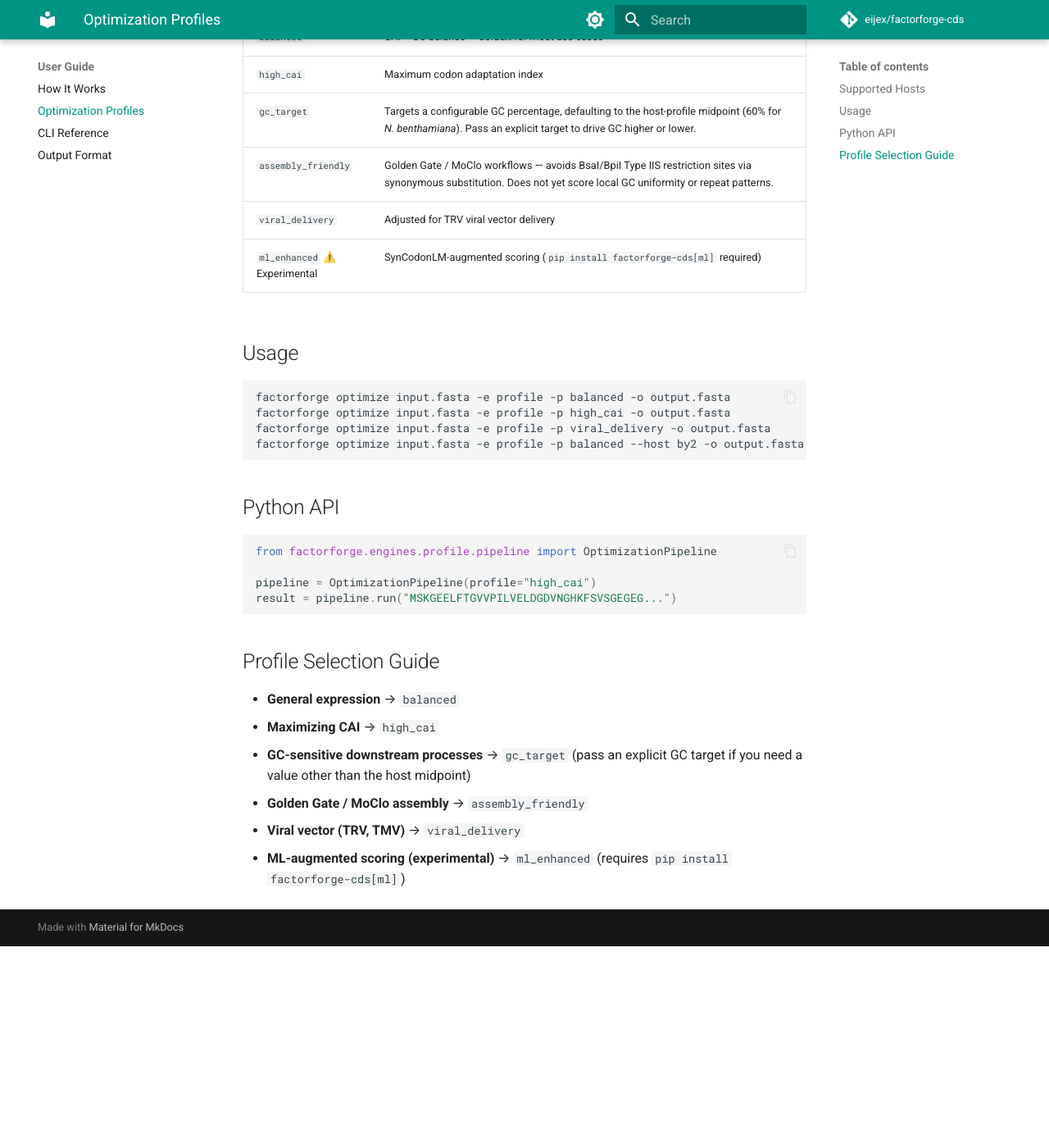
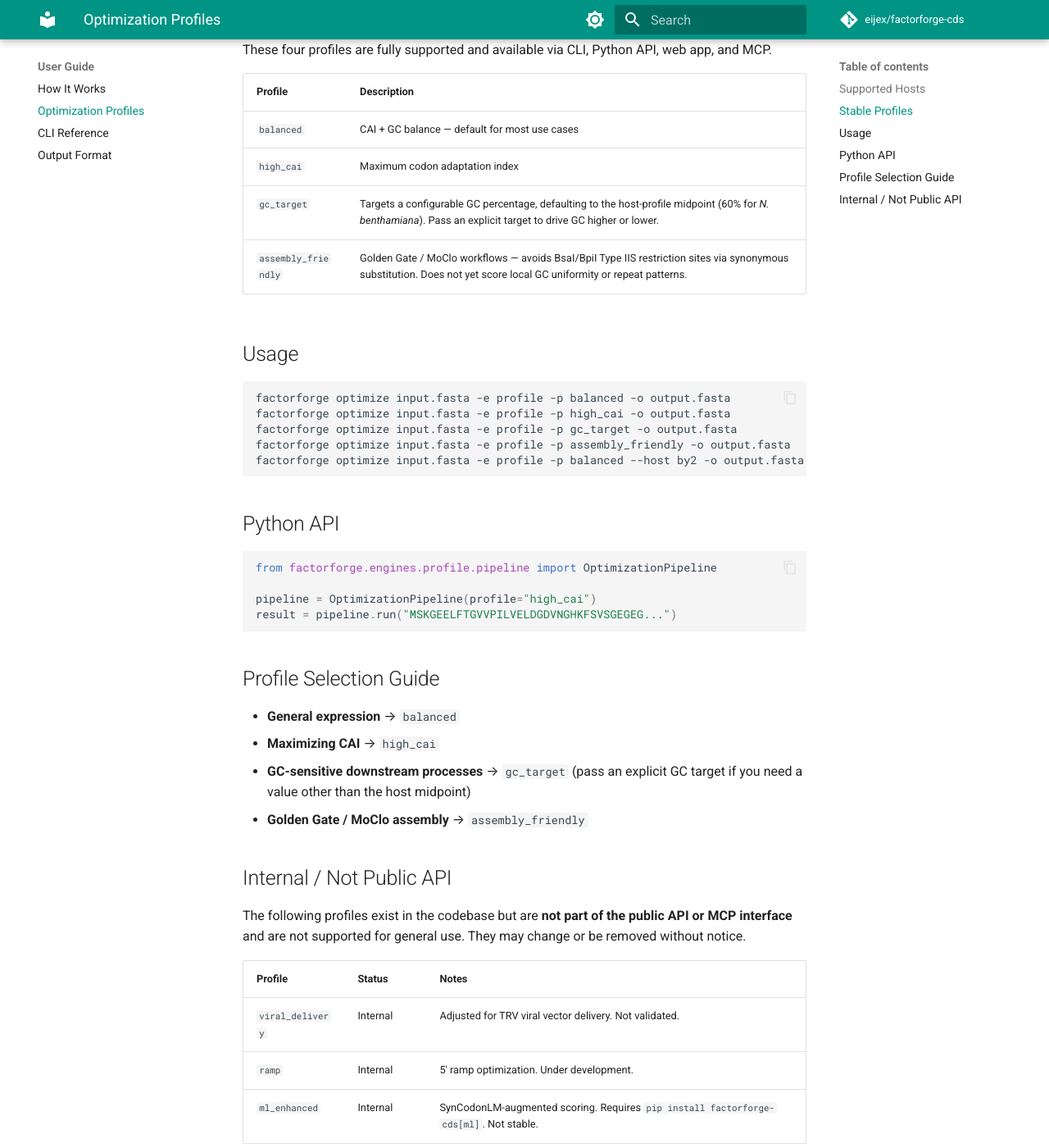
Before and after one commit to eijex/factorforge-cds, an MkDocs documentation site: the page built from docs/profiles.md, in a window 1280 px wide and 1400 px high, scrolled down 726 px. Shown: the whole window at 82% size. Built offline with MkDocs 1.6.1 and Material for MkDocs 9.7.7, drawn with Linux system fonts in a browser that asks for light colours; comment, search, counter and statistics services are not loaded; before the commit the page ends 1880 px from its top, so only the background shows below that.

Commit message:
docs: gate non-public profiles in profiles.md (084)

````diff
--- a/docs/profiles.md
+++ b/docs/profiles.md
@@ -12,21 +12,24 @@ Profiles apply to the profile engine (`--engine profile`).
 !!! warning "BY-2 host is experimental"
     The `by2` host profile uses *N. tabacum* codon usage data as a proxy for Tobacco BY-2 suspension cells. It has not been wet-lab validated for BY-2 expression performance. Use for exploratory design only.
 
+## Stable Profiles
+
+These four profiles are fully supported and available via CLI, Python API, web app, and MCP.
+
 | Profile | Description |
 |---------|-------------|
 | `balanced` | CAI + GC balance — default for most use cases |
 | `high_cai` | Maximum codon adaptation index |
 | `gc_target` | Targets a configurable GC percentage, defaulting to the host-profile midpoint (60% for *N. benthamiana*). Pass an explicit target to drive GC higher or lower. |
 | `assembly_friendly` | Golden Gate / MoClo workflows — avoids BsaI/BpiI Type IIS restriction sites via synonymous substitution. Does not yet score local GC uniformity or repeat patterns. |
-| `viral_delivery` | Adjusted for TRV viral vector delivery |
-| `ml_enhanced` ⚠️ Experimental | SynCodonLM-augmented scoring (`pip install factorforge-cds[ml]` required) |
 
 ## Usage
 
 ```bash
 factorforge optimize input.fasta -e profile -p balanced -o output.fasta
 factorforge optimize input.fasta -e profile -p high_cai -o output.fasta
-factorforge optimize input.fasta -e profile -p viral_delivery -o output.fasta
+factorforge optimize input.fasta -e profile -p gc_target -o output.fasta
+factorforge optimize input.fasta -e profile -p assembly_friendly -o output.fasta
 factorforge optimize input.fasta -e profile -p balanced --host by2 -o output.fasta
 ```
 
@@ -45,5 +48,13 @@ result = pipeline.run("MSKGEELFTGVVPILVELDGDVNGHKFSVSGEGEG...")
 - **Maximizing CAI** → `high_cai`
 - **GC-sensitive downstream processes** → `gc_target` (pass an explicit GC target if you need a value other than the host midpoint)
 - **Golden Gate / MoClo assembly** → `assembly_friendly`
-- **Viral vector (TRV, TMV)** → `viral_delivery`
-- **ML-augmented scoring (experimental)** → `ml_enhanced` (requires `pip install factorforge-cds[ml]`)
+
+## Internal / Not Public API
+
+The following profiles exist in the codebase but are **not part of the public API or MCP interface** and are not supported for general use. They may change or be removed without notice.
+
+| Profile | Status | Notes |
+|---------|--------|-------|
+| `viral_delivery` | Internal | Adjusted for TRV viral vector delivery. Not validated. |
+| `ramp` | Internal | 5′ ramp optimization. Under development. |
+| `ml_enhanced` | Internal | SynCodonLM-augmented scoring. Requires `pip install factorforge-cds[ml]`. Not stable. |
````
